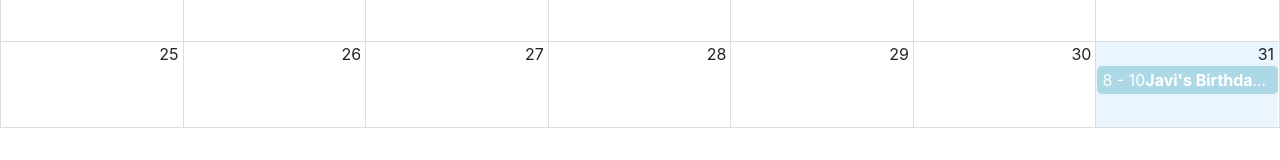
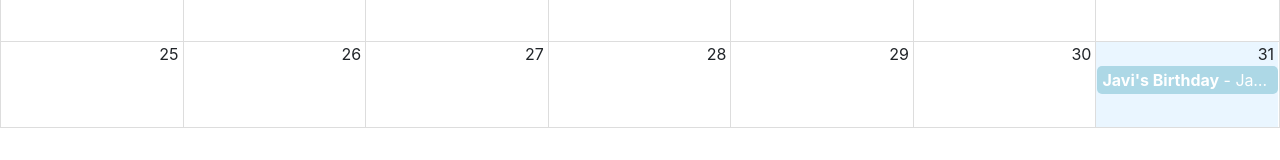
Before and after one commit to franciscojgonzalezfernandez-lgtm/calendar, a React (Vite) app: page / in a window 1280 px wide. Shown: the part 452-612 px from the top of the page. Built offline with nearby package versions, Linux system fonts and the light colour scheme.

Commit message:
Event typing

```diff
--- a/src/calendar/components/CalendarEvent.tsx
+++ b/src/calendar/components/CalendarEvent.tsx
@@ -5,13 +5,10 @@ interface props {
 }
 
 export const CalendarEvent = ({ event }: props) => {
-  const { title, user, start, end } = event;
+  const { title, user } = event;
   console.log(event);
   return (
     <>
-      <span>
-        {start?.getHours()} - {end?.getHours()}
-      </span>
       <strong>{title}</strong>
       <span> - {user.name} </span>
     </>
--- a/src/calendar/pages/CalendarPage.tsx
+++ b/src/calendar/pages/CalendarPage.tsx
@@ -8,13 +8,15 @@ import { CalendarEvent } from "../components/CalendarEvent";
 import { localizer } from "../../helpers";
 import { getMessages } from "../../helpers";
 import { useState } from "react";
+import type { ExtendedEvent } from "../../interfaces/ExtendedEvent.interface";
 
-const myEventsList: Event[] = [
+const myEventsList: ExtendedEvent[] = [
   {
     title: "Javi's Birthday",
     start: new Date(),
     end: addHours(new Date(), 2),
     user: {
+      id: "123",
       name: "Javier",
     },
   },
--- /dev/null
+++ b/src/interfaces/ExtendedEvent.interface.ts
@@ -0,0 +1,5 @@
+import type { Event } from "react-big-calendar";
+import type { User } from "./User.interface";
+export interface ExtendedEvent extends Event {
+  user?: User;
+}
--- /dev/null
+++ b/src/interfaces/User.interface.ts
@@ -0,0 +1,4 @@
+export interface User {
+  name: string;
+  id: string;
+}
```
